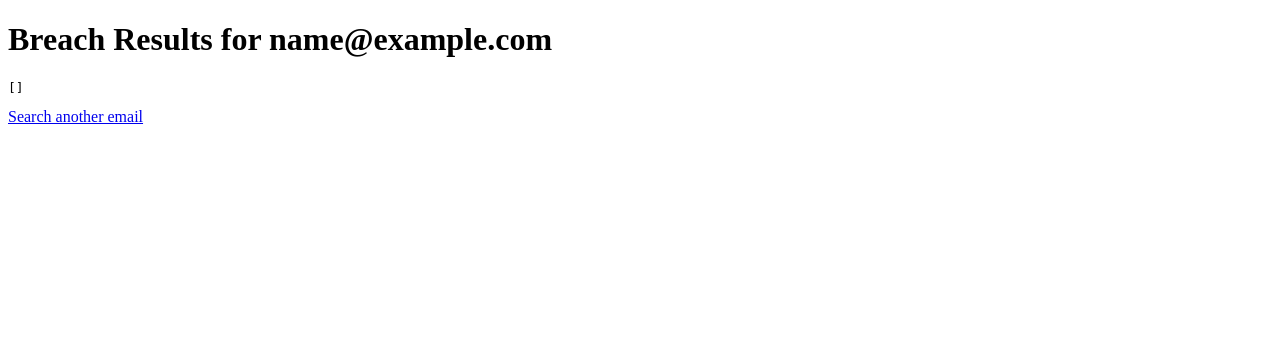
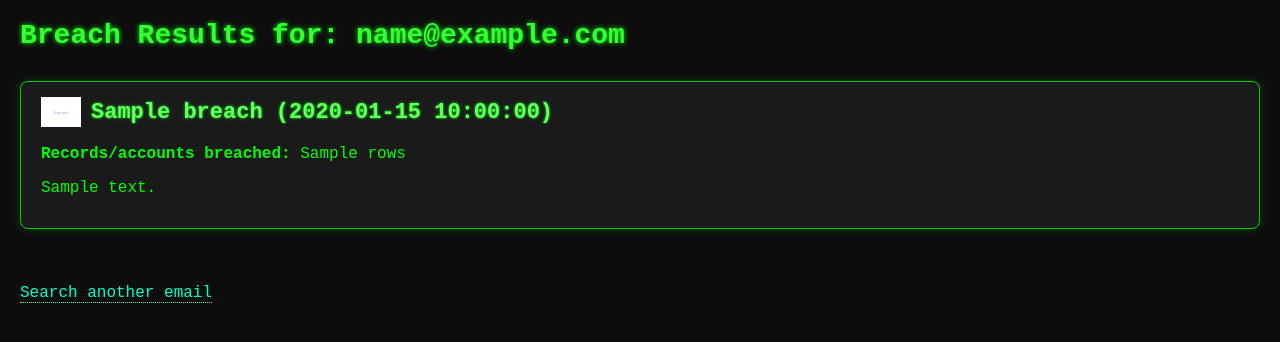
Before and after one commit to AJprogramming123/Class-Project-Interactive-Flask, a Flask app: template templates/result.html in a window 1280 px wide. Shown: the top 342 px of the page. Run offline with Flask 3, Linux system fonts and the light colour scheme; the template is opened without the code that fills it: most values are stand-ins (such as "Sample title", 1, 10 or a date in 2020); grey boxes marked "Sample" are stand-in pictures.

Commit message:
Send it all

```diff
--- /dev/null
+++ b/killport.txt
@@ -0,0 +1,2 @@
+lsof -i :5000
+<kill -9 12345>
--- a/requirements.txt
+++ b/requirements.txt
@@ -1 +1,4 @@
 <pip install pytest>
+<pip install python-dotenv>
+<pip install flask>
+<pip install requests>
--- /dev/null
+++ b/static/result.css
@@ -0,0 +1,76 @@
+/* Base layout */
+body {
+  font-family: 'Courier New', Courier, monospace;
+  background-color: #0d0d0d;
+  color: #00ff00;
+  margin: 20px;
+}
+
+/* Header */
+h1 {
+  font-size: 28px;
+  color: #33ff33;
+  margin-bottom: 30px;
+  text-shadow: 0 0 5px #00ff00;
+}
+
+/* Breach card container */
+.breach {
+  background-color: #1a1a1a;
+  border: 1px solid #00cc00;
+  border-radius: 8px;
+  padding: 15px 20px;
+  margin-bottom: 25px;
+  box-shadow: 0 0 10px rgba(0, 255, 0, 0.2);
+}
+
+/* Breach title and icon */
+.breach h2 {
+  margin-top: 0;
+  font-size: 22px;
+  display: flex;
+  align-items: center;
+  color: #66ff66;
+  text-shadow: 0 0 3px #00ff00;
+}
+
+.breach img {
+  vertical-align: middle;
+  margin-right: 10px;
+  filter: brightness(1.2);
+}
+
+/* Compromised data list */
+.field-list {
+  list-style: none;
+  padding-left: 0;
+  margin-top: 15px;
+}
+
+.field-list li {
+  margin: 6px 0;
+  font-size: 16px;
+  color: #b6ffb6;
+}
+
+/* Sensitive data label */
+.sensitive {
+  color: #ff3333;
+  font-weight: bold;
+  margin-left: 5px;
+  text-shadow: 0 0 5px #ff0000;
+}
+
+/* Link back to search */
+a {
+  display: inline-block;
+  margin-top: 30px;
+  color: #00ffcc;
+  text-decoration: none;
+  border-bottom: 1px dotted #00ffcc;
+}
+
+a:hover {
+  color: #ffffff;
+  text-shadow: 0 0 5px #00ffff;
+}
--- a/templates/result.html
+++ b/templates/result.html
@@ -1,16 +1,49 @@
 <!DOCTYPE html>
 <html lang="en">
 <head>
-    <meta charset="UTF-8">
+    <meta charset="UTF-8" />
     <title>Breach Results for {{ email }}</title>
+    <link rel="stylesheet" href="{{ url_for('static', filename='result.css') }}">
 </head>
+
+
+
+
 <body>
-    <h1>Breach Results for {{ email }}</h1>
+    <h1>Breach Results for: {{ email }}</h1>
+
     {% if breach_data %}
-        <pre>{{ breach_data | tojson(indent=2) }}</pre>
-    {% else %}
-        <p>No breach data available.</p>
+      {% for breach in breach_data %}
+        <div class="breach">
+          <h2>
+            {% if breach.icon %}
+              <img src="{{ breach.icon }}" alt="{{ breach.name }} icon" width="40" />
+            {% endif %}
+            {{ breach.name }} ({{ breach.breach_date }})
+          </h2>
+          <p><strong>Records/accounts breached:</strong> {{ breach.rows }}</p>
+          <p>{{ breach.summary | safe }}</p>
+        <!--                                                                                  We can add this if there is an actual email that is exposed the compromised data.
+          <h3>Compromised Data:</h3>
+          <ul class="field-list">
+            {% for field in breach.compromised_fields %}
+              <li>
+                <i class="fa fa-{{ field.fa_icon }}"></i>
+                <strong>{{ field.label }}</strong>
+                {% if field.value %}
+                  : {{ field.value }}
+                {% endif %}
+                {% if field.sensitive %}
+                  <span class="sensitive">(Sensitive)</span>
+                {% endif %}
+              </li>
+            {% endfor %}
+          </ul>
+        -->
+        </div>
+      {% endfor %}
     {% endif %}
+
     <a href="{{ url_for('beginning.index') }}">Search another email</a>
 </body>
 </html>
```
Also changed, not shown: src/App/api_request.py (+41 -3 lines), src/App/beginning.py (+17 -15 lines), src/App/test_api.py (added, +9 -0 lines).
